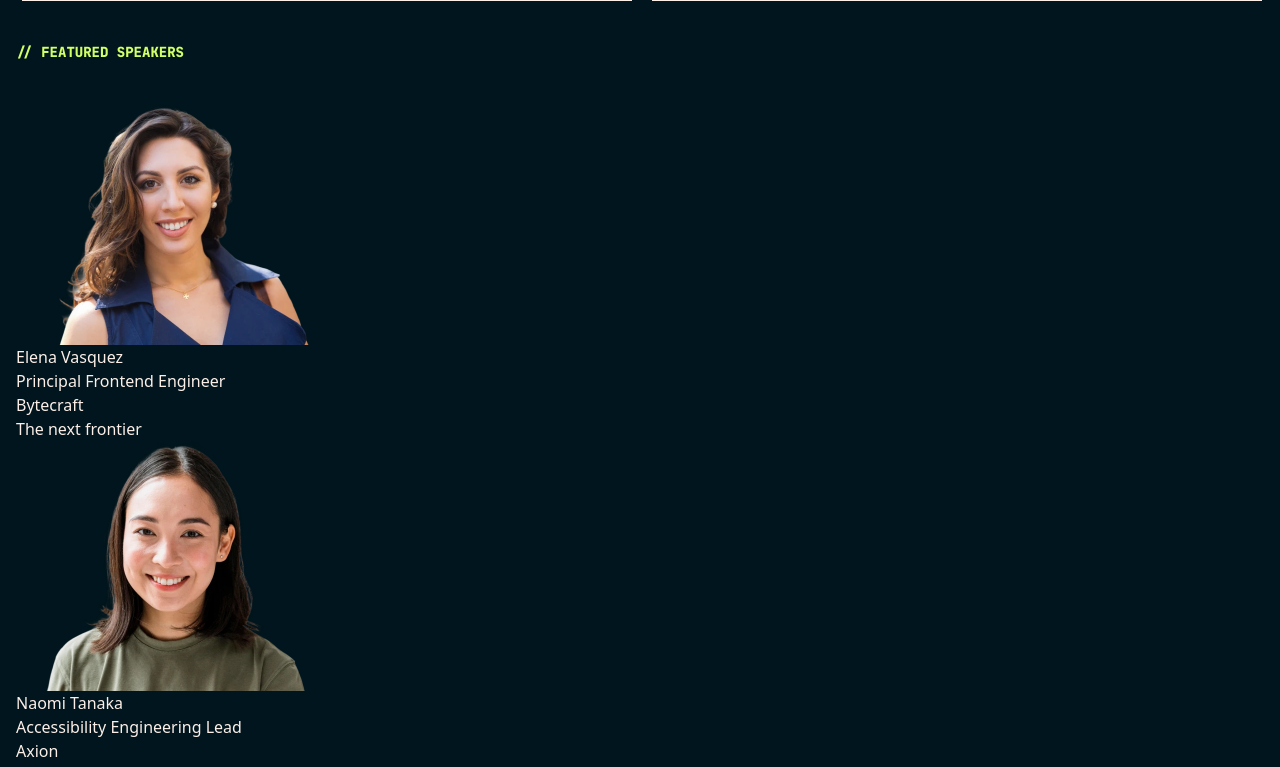
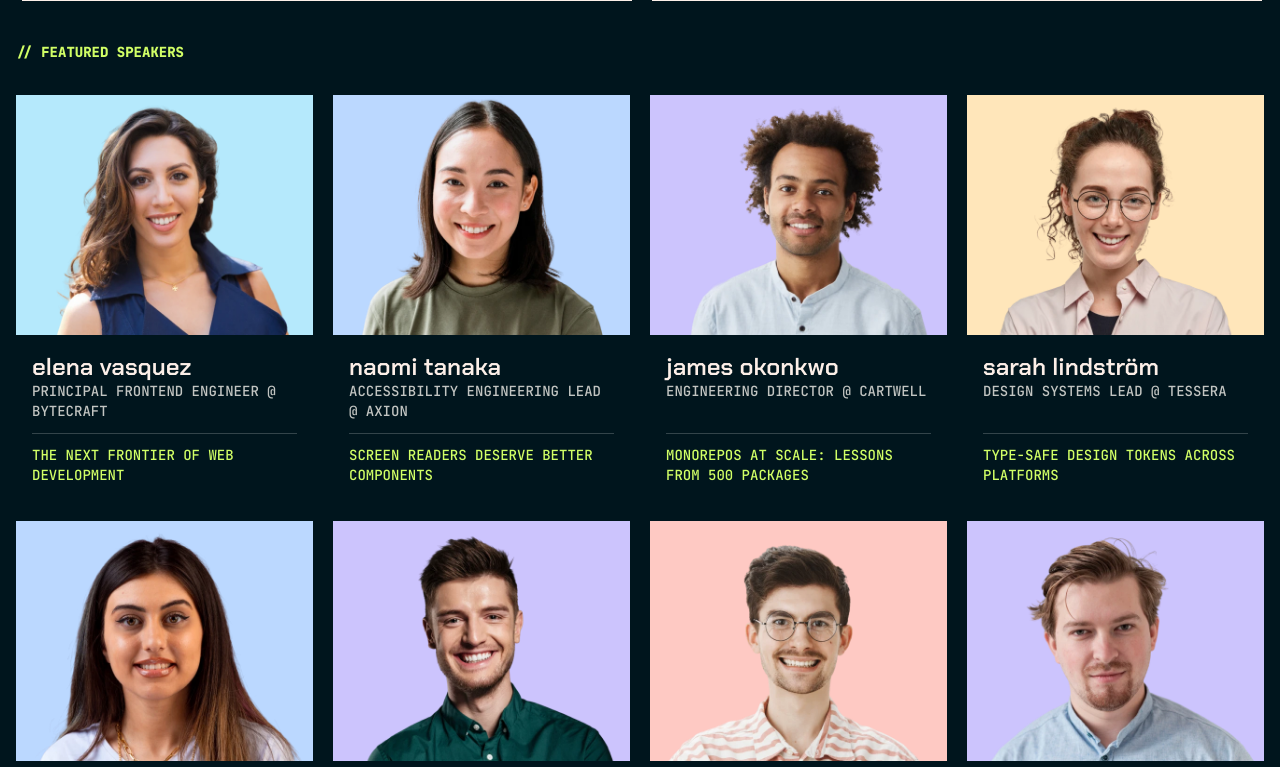
Before and after one commit to conormcfarlane/tech-conference, a Next.js app: page / in a window 1280 px wide. Shown: the part 930-1697 px from the top of the page. Built offline with nearby package versions, Linux system fonts and the light colour scheme.

Commit message:
featured speakers 90% styled

```diff
--- a/app/components/features/home/FeaturedSpeakersList.tsx
+++ b/app/components/features/home/FeaturedSpeakersList.tsx
@@ -1,32 +1,52 @@
 import React from 'react'
 import type { Speaker } from '@/types/speaker'
+import type { Track } from '@/types/tracks'
+import type { Talk } from '@/types/talks'
 import Image from 'next/image'
 import { ImageUrlHelper } from '@/utils/ImageHelper'
 
+
 type FeaturedSpeakersListProps = {
     speakers: Speaker[];
+    talks: Talk[];
+    tracks: Track[];
 }
-export default function FeaturedSpeakersList({ speakers }: FeaturedSpeakersListProps) {
+export default function FeaturedSpeakersList({ speakers, talks, tracks }: FeaturedSpeakersListProps) {
 
     const featuredSpeakers = speakers.filter((speaker) => speaker.featured == true)
+    // track.id + track.color
+    const trackColorById = new Map(tracks.map((track) => [track.id, track.color]));
+    const talkBySpeakerId = new Map(
+        talks.map((talk) => [talk.speakerId, talk])
+    );
+    const featuredSpeakersWithColor = featuredSpeakers.map((speaker) => {
+        const talk = talkBySpeakerId.get(speaker.id);
+        const trackId = talk?.trackId;
+        const fallbackColor = '#B5E9FC';
+        const backgroundColor = trackId ? trackColorById.get(trackId) : fallbackColor;
+
+        return {
+            ...speaker,
+            backgroundColor,
+            talkName: talk?.title ?? "TBA"
+        };
+    });
 
     return (
         <section>
             <p className="text-preset-6-extraBold text-(--green-200) mb-5 min-[1130px]:mb-8">{"// FEATURED SPEAKERS"}</p>
-            <div>
-                {featuredSpeakers.map((speaker) => {
+            <div className='grid md:grid-cols-2 gap-5 xl:grid-cols-4'>
+                {featuredSpeakersWithColor.map((speaker) => {
                     const imagepath = ImageUrlHelper(speaker.avatar);
-                    console.log(imagepath)
                     return (
-                        <div key={speaker.id} className='grid'>
-                            <div><Image src={imagepath} width={318} height={250} alt="avatar" /></div>
-                            <div>
-                                <div>
-                                    <p>{speaker.name}</p>
-                                    <p>{speaker.role}</p>
-                                    <p>{speaker.company}</p>
+                        <div key={speaker.id} className='flex flex-col'>
+                            <div style={{ backgroundColor: speaker.backgroundColor }} ><Image src={imagepath} width={318} height={250} alt="avatar" className='overflow-hidden h-60 mx-auto' /></div>
+                            <div className='flex flex-col justify-between h-full p-4'>
+                                <div className=' pb-3'>
+                                    <p className='text-preset-3'>{speaker.name.toLowerCase()}</p>
+                                    <p className='text-preset-6-medium text-(--neutral-200)' >{speaker.role.toUpperCase()} @ {speaker.company.toUpperCase()}</p>
                                 </div>
-                                <div><p>The next frontier</p></div>
+                                <div><p className='text-preset-6-medium text-(--green-200) border-t border-t-(--neutral-600) pt-3'>{speaker.talkName.toUpperCase()}</p></div>
                             </div>
                         </div>
                     )
--- a/app/components/features/home/Tracks.tsx
+++ b/app/components/features/home/Tracks.tsx
@@ -1,6 +1,6 @@
-import type { Tracks } from "@/types/tracks"
+import type { Track } from "@/types/tracks"
 type TrackProps = {
-    tracks: Tracks[];
+    tracks: Track[];
 }
 export default function Tracks({ tracks }: TrackProps) {
     const visibleTracks = tracks.filter((track) => track.id !== "tr_0");
@@ -11,7 +11,7 @@ export default function Tracks({ tracks }: TrackProps) {
             <div className="grid gap-5 md:grid-cols-2 px-1">
                 {visibleTracks.map((track) => (
                     <div key={track.id} className="px-5 py-4 border border-shadow">
-                        <p style={{color:track.color}} className="text-preset-3 mb-1.5">{track.name.toLowerCase()}</p>
+                        <p style={{ color: track.color }} className="text-preset-3 mb-1.5">{track.name.toLowerCase()}</p>
                         <p className="text-preset-6-medium max-w-[20ch] text-(--neutral-200)">{track.description.toUpperCase()}</p>
                     </div>
                 ))}
--- a/app/page.tsx
+++ b/app/page.tsx
@@ -1,7 +1,6 @@
 import Navbar from "./components/layout/Navbar"
 import Hero from "./components/features/home/Hero";
 import FeaturedSpeaker from "./components/features/home/FeaturedSpeaker";
-
 import techConferenceData from "../data/data.json"
 import Tracks from "./components/features/home/Tracks";
 import FeaturedSpeakersList from "./components/features/home/FeaturedSpeakersList";
@@ -20,7 +19,7 @@ export default function Home() {
           <FeaturedSpeaker speakers={speakers} talks={talks} />
         </div>
         <Tracks tracks={tracks} />
-        <FeaturedSpeakersList speakers={speakers} />
+        <FeaturedSpeakersList speakers={speakers} talks={talks} tracks={tracks} />
       </main>
     </div>
   );
--- a/types/talks.ts
+++ b/types/talks.ts
@@ -1,4 +1,4 @@
-export interface Talks {
+export interface Talk {
     id: string
     title: string
     speakerId: string
--- a/types/tracks.ts
+++ b/types/tracks.ts
@@ -1,4 +1,4 @@
-export interface Tracks {
+export interface Track {
     id: string
     name: string
     description: string
```
